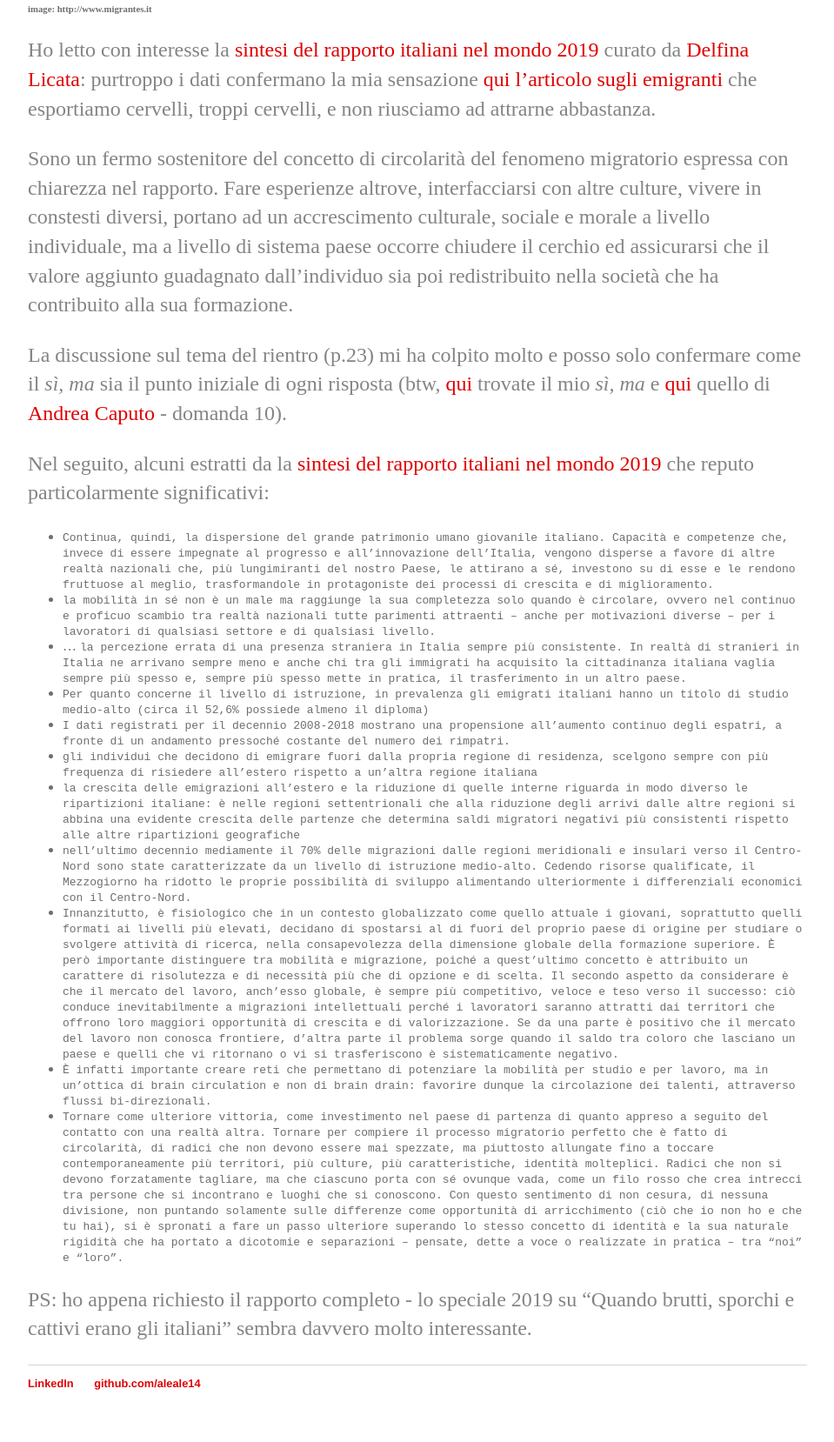
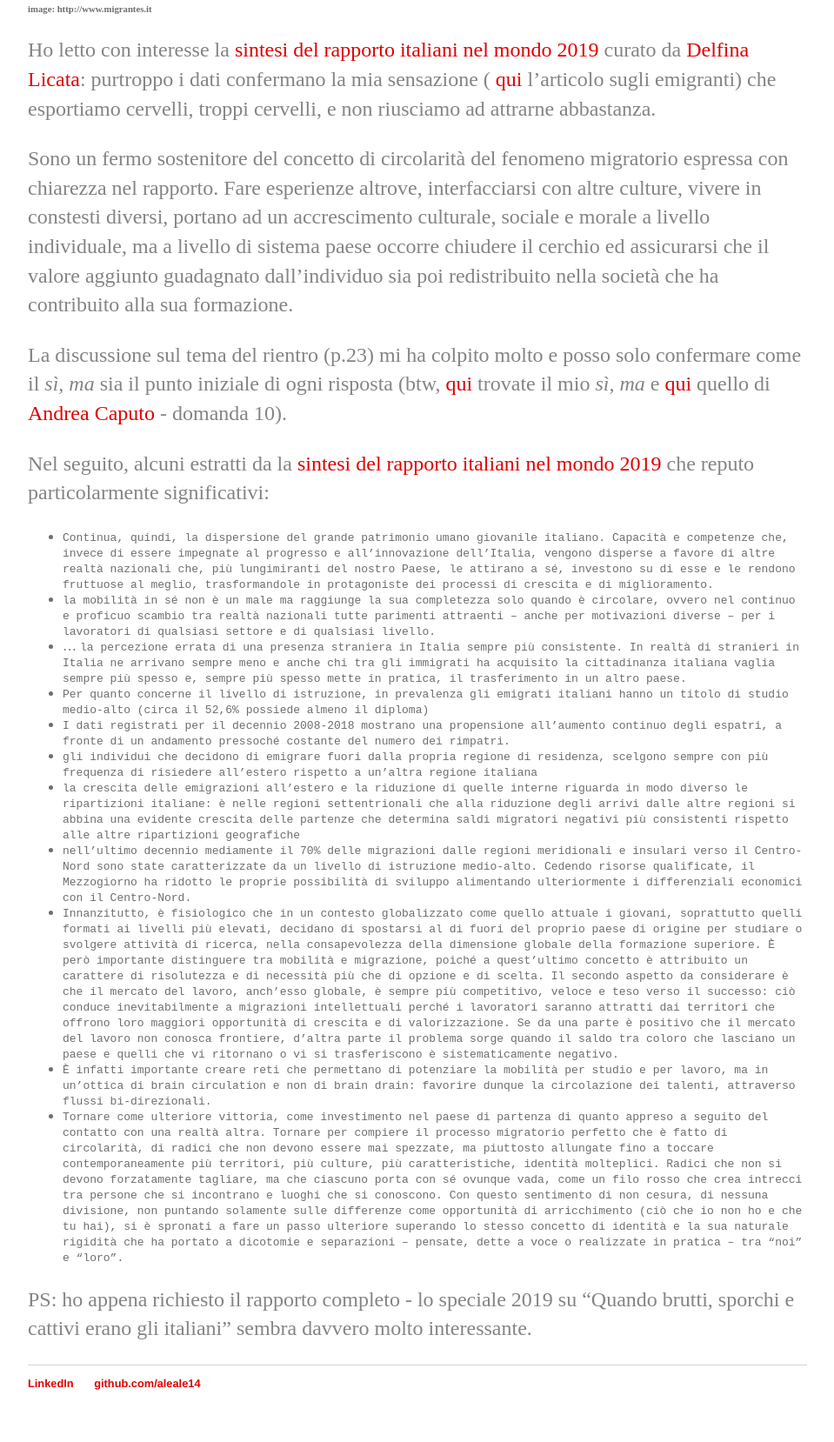
Before and after one commit to aleale14/aleale14.github.io, a Jekyll site: the page built from _posts/2019-10-30-Migrantes19.md, in a window 1280 px wide. Shown: the part 735-2393 px from the top of the page at 87% size, without its empty margins (160-1119 px from the left). Built offline with Jekyll 4.4.1, drawn with Linux system fonts in a browser that asks for light colours.

Commit message:
formatting

```diff
--- a/_posts/2019-10-30-Migrantes19.md
+++ b/_posts/2019-10-30-Migrantes19.md
@@ -10,7 +10,7 @@ permalink: migrantes19
 
 ###### image: http://www.migrantes.it
 
-Ho letto con interesse la [sintesi del rapporto italiani nel mondo 2019](https://www.migrantes.it/2019/10/25/la-mobilita-italiana-il-tempo-delle-scelte-rapporto-italiani-nel-mondo-2019/) curato da [Delfina Licata](https://www.linkedin.com/in/delfina-licata-30605042/): purtroppo i dati confermano la mia sensazione [qui l'articolo sugli emigranti](https://aleale14.github.io/emigranti) che esportiamo cervelli, troppi cervelli, e non riusciamo ad attrarne abbastanza.
+Ho letto con interesse la [sintesi del rapporto italiani nel mondo 2019](https://www.migrantes.it/2019/10/25/la-mobilita-italiana-il-tempo-delle-scelte-rapporto-italiani-nel-mondo-2019/) curato da [Delfina Licata](https://www.linkedin.com/in/delfina-licata-30605042/): purtroppo i dati confermano la mia sensazione ( [qui](https://aleale14.github.io/emigranti) l'articolo sugli emigranti) che esportiamo cervelli, troppi cervelli, e non riusciamo ad attrarne abbastanza.
 
 Sono un fermo sostenitore del concetto di circolarità del fenomeno migratorio espressa con chiarezza nel rapporto.
 Fare esperienze altrove, interfacciarsi con altre culture, vivere in constesti diversi, portano ad un accrescimento culturale, sociale e morale a livello individuale, ma a livello di sistema paese occorre chiudere il cerchio ed assicurarsi che il valore aggiunto guadagnato dall'individuo sia poi redistribuito nella società che ha contribuito alla sua formazione.
```
